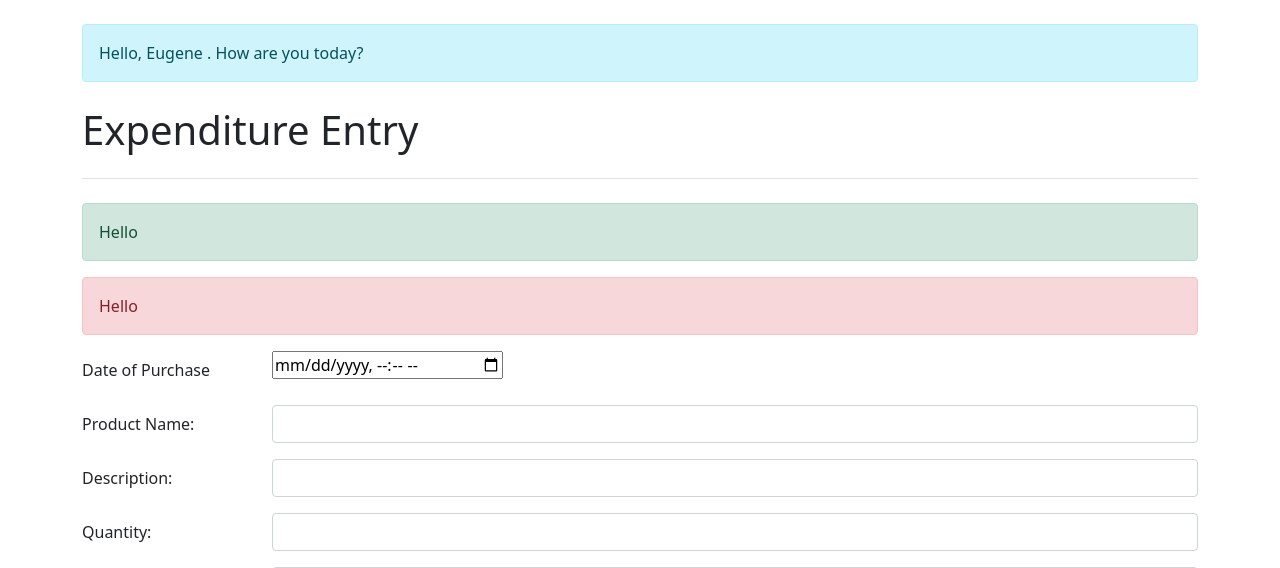
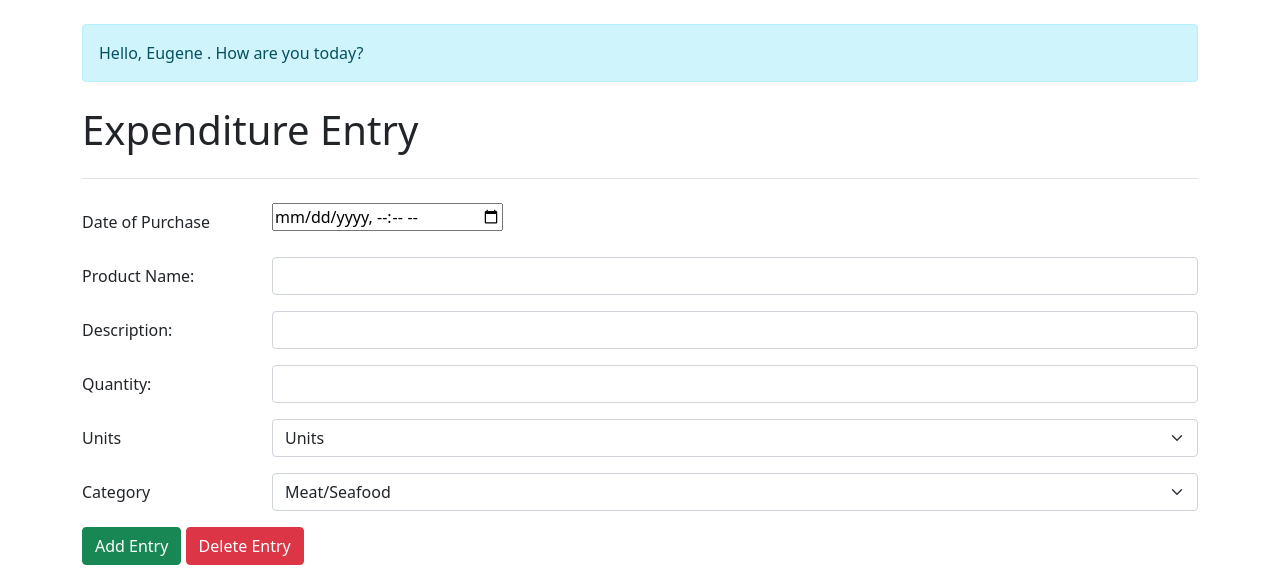
Before and after one commit to Euge908/CPG2-Final-Project, a PHP site: page / in a window 1280 px wide. Shown: the part 56-624 px from the top of the page. Run offline with PHP 8.4, Linux system fonts and the light colour scheme; a user stored in the database is signed in; data comes from the database, SQL or seed files in the repository.

Commit message:
fixed some stuff

```diff
--- a/index.php
+++ b/index.php
@@ -79,17 +79,6 @@ session_start();
 
 
     <h1 class = "pb-4 mt-4 mb-4 border-bottom">Expenditure Entry</h1>
-
-
-    <div class="alert alert-success" role="alert" id = "dangerMessage">
-        Hello
-    </div>
-
-
-
-    <div class="alert alert-danger " role="alert" id = "successMessage" style = "">
-        Hello
-    </div>
 
     <form method = "post">
 
@@ -255,7 +244,6 @@ session_start();
             {
 
                     $modifyQuery = "delete from expenditure where Item ='$productName' AND PurchaseDate = '$dateOfPurchase' AND Description = '$description' AND Quantity ='$quantity' AND Unit = '$units' AND Category = '$category'";
-                    echo $modifyQuery;
             }else{
                 echo "<script>alert(\"Empty  Fields Detected. Try again\")</script>";
             }
--- a/viewInventory.php
+++ b/viewInventory.php
@@ -141,9 +141,8 @@ $categoryOptions = get_enum_values($inventoryConnection, "StockUsage", "Category
                 $text = parse_input($_POST["searchItem"]); //string is search bar
 
                 if(empty($text)) {
-                    echo "Empty Text Field. Enter an item name to search.<br>";
+                    echo "<script> alert('Empty Text Field. Enter an item name to search.') </script>";
                 } else {
-                    echo "Search Entry was clicked. <br>";
                     $query .= " HAVING Item = '$text'";
                 }
             } else if (isset($_POST['orderBy'])) {
@@ -186,7 +185,7 @@ $categoryOptions = get_enum_values($inventoryConnection, "StockUsage", "Category
                 unset($row);  // break reference with the last element as it is retained even after the loop
 
             } else {
-                echo "Nothing in inventory yet. Please take inventory first to record the latest stock usage. <br><br>";
+                echo "<script>alert('Nothing in inventory yet. Please take inventory first to record the latest stock usage')</script>";
                 $rows = NULL;  // flag for further operation for no records to display
             }
 
```
